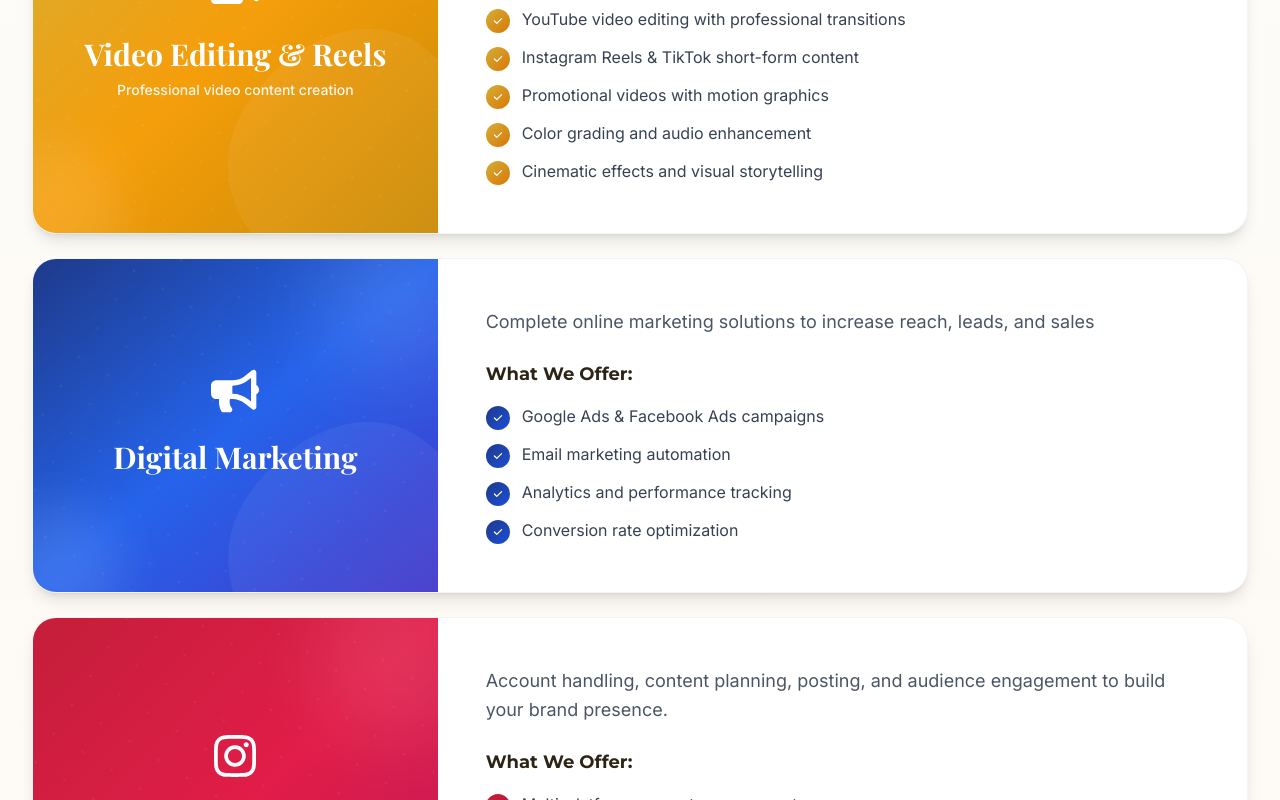
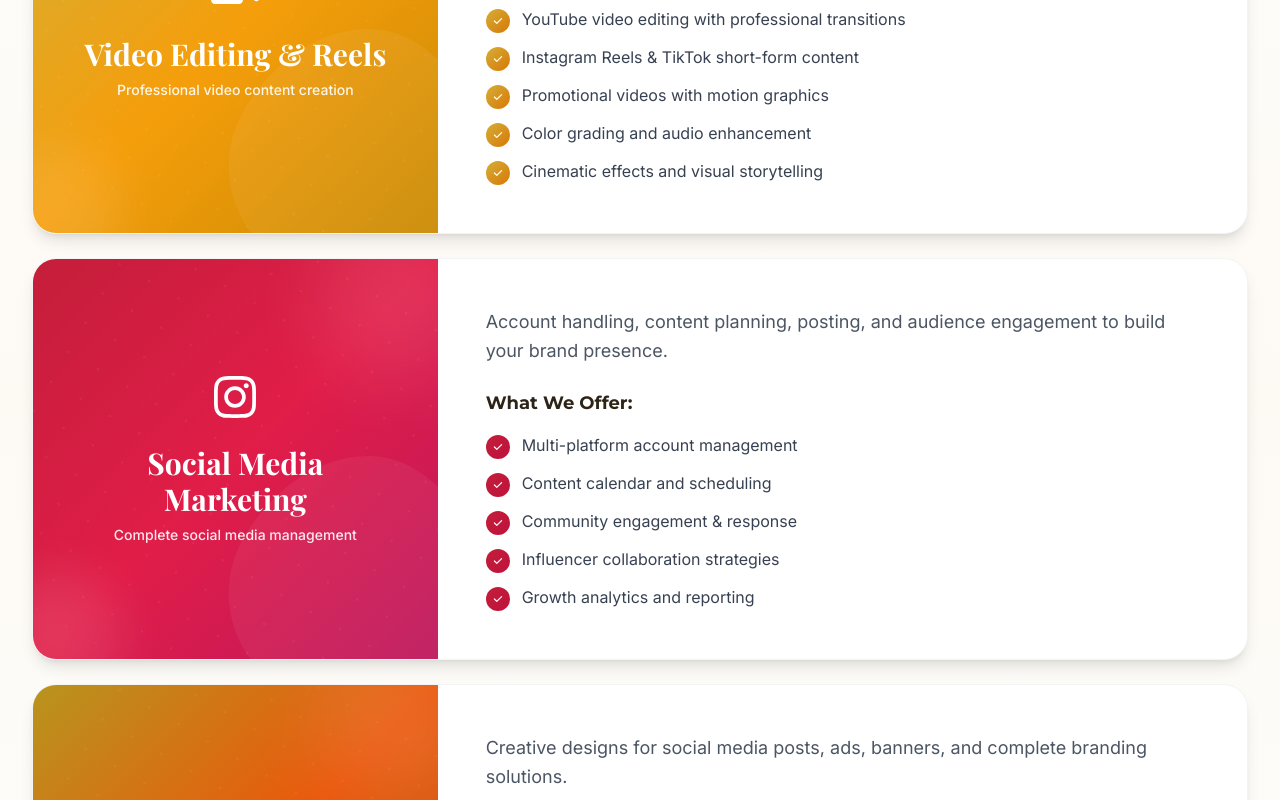
Before and after one commit to abhayraj2705/Landing-page-1, a React (Vite) app: page / in a window 1280 px wide. Shown: the part 1760-2560 px from the top of the page. Built offline with nearby package versions, Linux system fonts and the light colour scheme.

Commit message:
update 2

```diff
--- a/src/components/Services.jsx
+++ b/src/components/Services.jsx
@@ -25,20 +25,20 @@ const Services = () => {
         'Cinematic effects and visual storytelling'
       ]
     },
-    {
-      icon: <FaBullhorn className="text-5xl" />,
-      title: 'Digital Marketing',
-      shortDesc: '',
-      description: 'Complete online marketing solutions to increase reach, leads, and sales',
-      gradient: 'from-accent-blue via-blue-600 to-indigo-700',
-      iconBg: 'from-accent-blue to-blue-700',
-      features: [
-        'Google Ads & Facebook Ads campaigns',
-        'Email marketing automation',
-        'Analytics and performance tracking',
-        'Conversion rate optimization'
-      ]
-    },
+    // {
+    //   icon: <FaBullhorn className="text-5xl" />,
+    //   title: 'Digital Marketing',
+    //   shortDesc: '',
+    //   description: 'Complete online marketing solutions to increase reach, leads, and sales',
+    //   gradient: 'from-accent-blue via-blue-600 to-indigo-700',
+    //   iconBg: 'from-accent-blue to-blue-700',
+    //   features: [
+    //     'Google Ads & Facebook Ads campaigns',
+    //     'Email marketing automation',
+    //     'Analytics and performance tracking',
+    //     'Conversion rate optimization'
+    //   ]
+    // },
     {
       icon: <FaInstagram className="text-5xl" />,
       title: 'Social Media Marketing',
```
